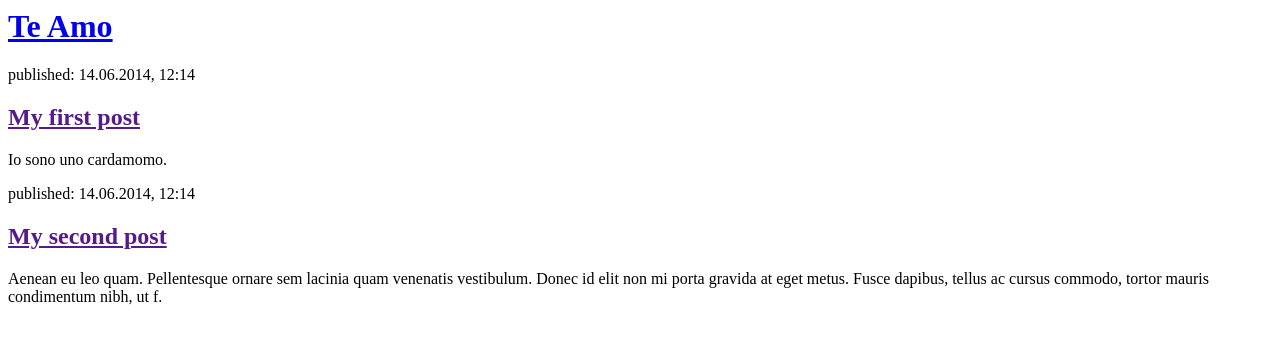
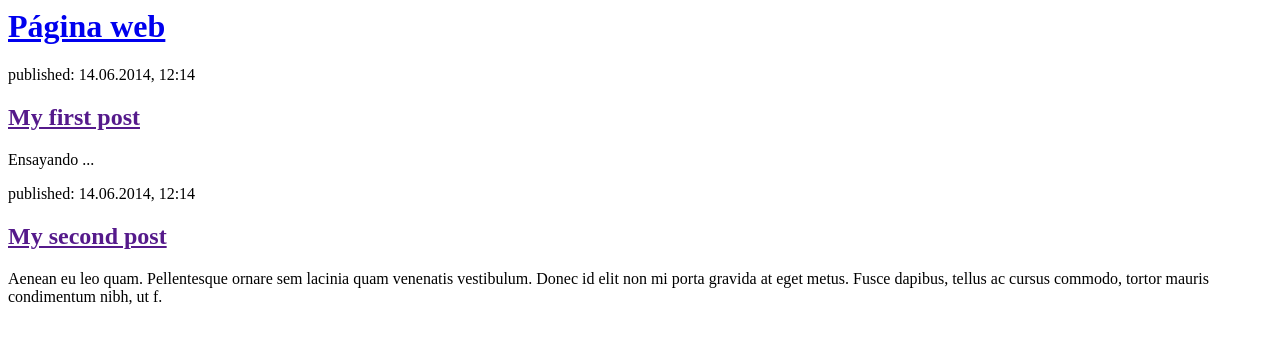
Before and after one commit to valentinalopezsuarez/my-first-blog, a Django app: page / in a window 1280 px wide. Shown: the top 344 px of the page. Run offline with Django 3.2, Linux system fonts and the light colour scheme.

```diff
--- a/blog/templates/blog/post_list.html
+++ b/blog/templates/blog/post_list.html
@@ -4,13 +4,13 @@
     </head>
     <body>
         <div>
-            <h1><a href="/">Te Amo</a></h1>
+            <h1><a href="/">Página web</a></h1>
         </div>
 
         <div>
             <p>published: 14.06.2014, 12:14</p>
             <h2><a href="">My first post</a></h2>
-            <p>Io sono uno cardamomo.</p>
+            <p>Ensayando ...</p>
         </div>
 
         <div>
```
